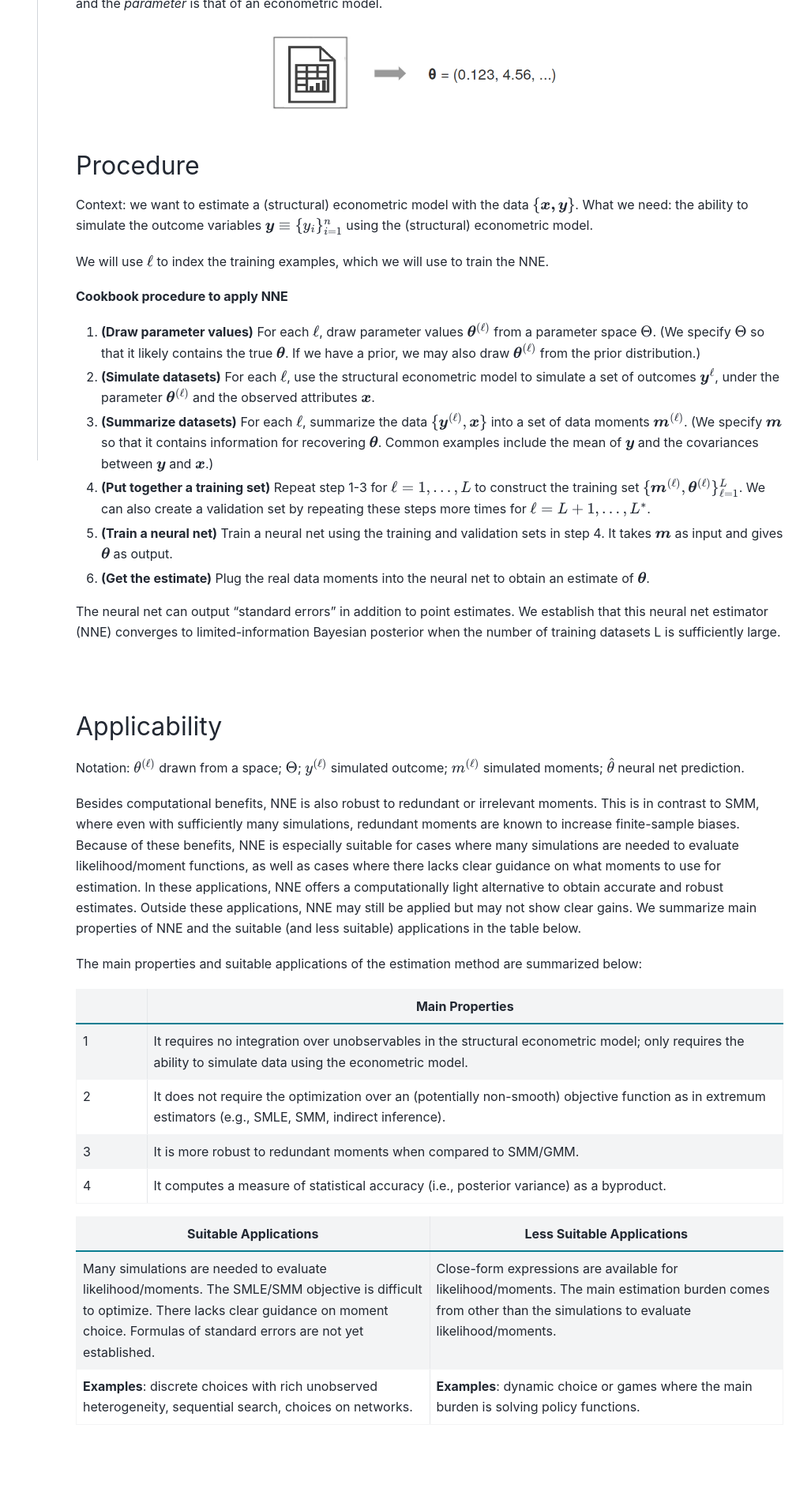
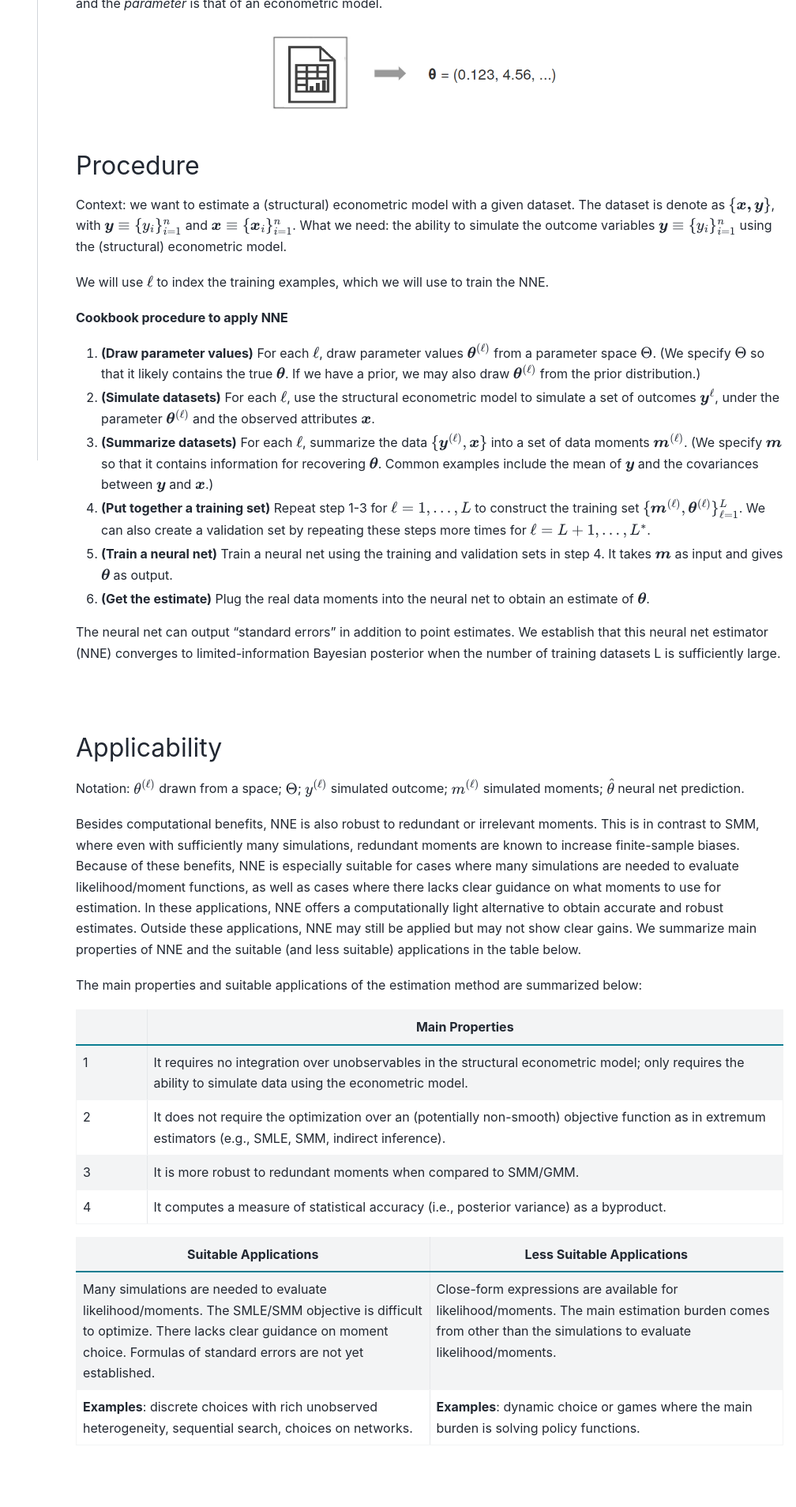
Before and after one commit to nnehome/nnehome.github.io, a Sphinx documentation site: the page built from docs/source/home/home.rst, in a window 1280 px wide. Shown: the part 1286-3194 px from the top of the page at 79% size, without its empty margins (272-1280 px from the left). Built offline with Sphinx 7.4.7 and the PyData theme 0.15.4, drawn with Linux system fonts in a browser that asks for light colours.

Commit message:
some change

```diff
--- a/docs/source/home/home.rst
+++ b/docs/source/home/home.rst
@@ -50,7 +50,7 @@
 Procedure
 ---------------
 
-Context: we want to estimate a (structural) econometric model with the data :math:`\{\boldsymbol{x, y}\}`.
+Context: we want to estimate a (structural) econometric model with a given dataset. The dataset is denote as :math:`\{\boldsymbol{x, y}\}`, with :math:`\boldsymbol{y}\equiv\{y_i\}_{i=1}^{n}` and :math:`\boldsymbol{x}\equiv\{\boldsymbol{x}_i\}_{i=1}^{n}`.
 What we need: the ability to simulate the outcome variables :math:`\boldsymbol{y}\equiv\{y_i\}_{i=1}^{n}` using the (structural) econometric model.
 
 We will use :math:`\ell` to index the training examples, which we will use to train the NNE.
```
